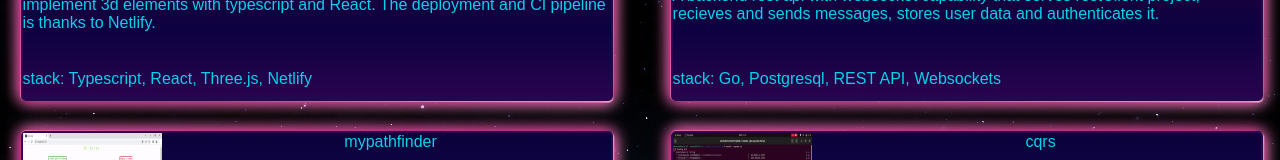
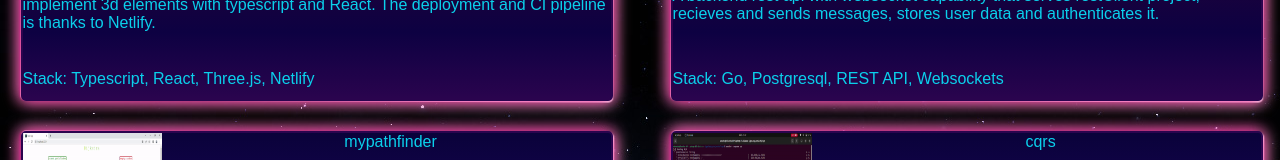
Before and after one commit to mrpiggy97/myportolio, a React (Vite) app: page / in a window 1280 px wide. Shown: the part 611-771 px from the top of the page. Built offline with nearby package versions, Linux system fonts and the light colour scheme; a web font is replaced by a local one.

Commit message:
made small text change

```diff
--- a/src/Project.tsx
+++ b/src/Project.tsx
@@ -28,7 +28,7 @@ export default function Project(props : projectProps) : JSX.Element{
                     {props.link ? <a className="link" target="_blank" href={props.link}>click here to see site</a> : null}
                 </div>
                 <div className="stack">
-                    <span>stack: {props.stack}</span>
+                    <span>Stack: {props.stack}</span>
                 </div>
                 <div className="description">
                     <span>{props.description}.</span>
```
